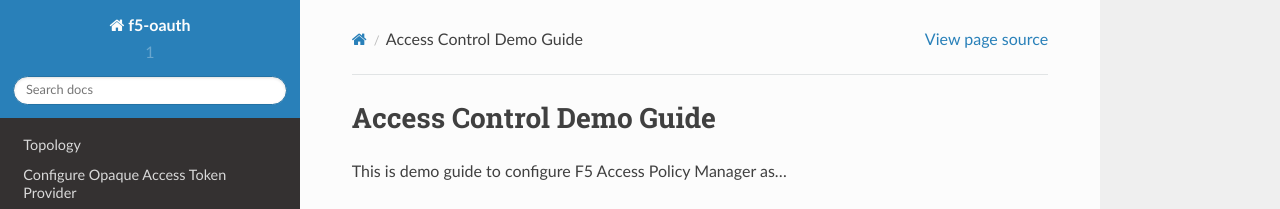
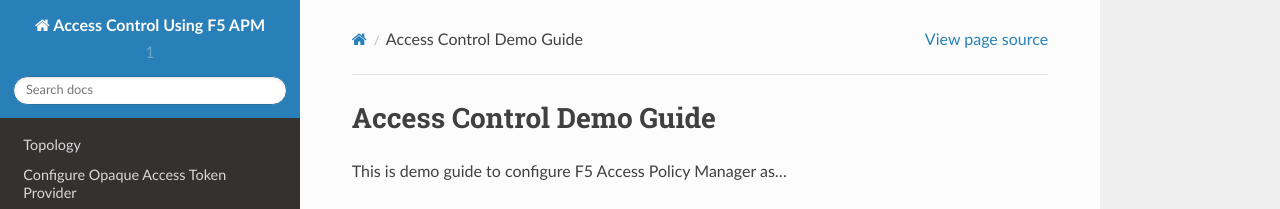
Before and after one commit to ardhynugroho/f5-oauth, a Sphinx documentation site: the page built from docs/source/index.rst, in a window 1280 px wide. Shown: the top 209 px of the page. Built offline with Sphinx 7.4.7 and the Read the Docs theme 2.0.0, drawn with Linux system fonts in a browser that asks for light colours.

Commit message:
Update conf.py

```diff
--- a/docs/source/conf.py
+++ b/docs/source/conf.py
@@ -2,7 +2,7 @@
 
 # -- Project information
 
-project = 'f5-oauth'
+project = 'Access Control Using F5 APM'
 author = 'Ardhy Nugroho'
 
 release = '0.1'
```
